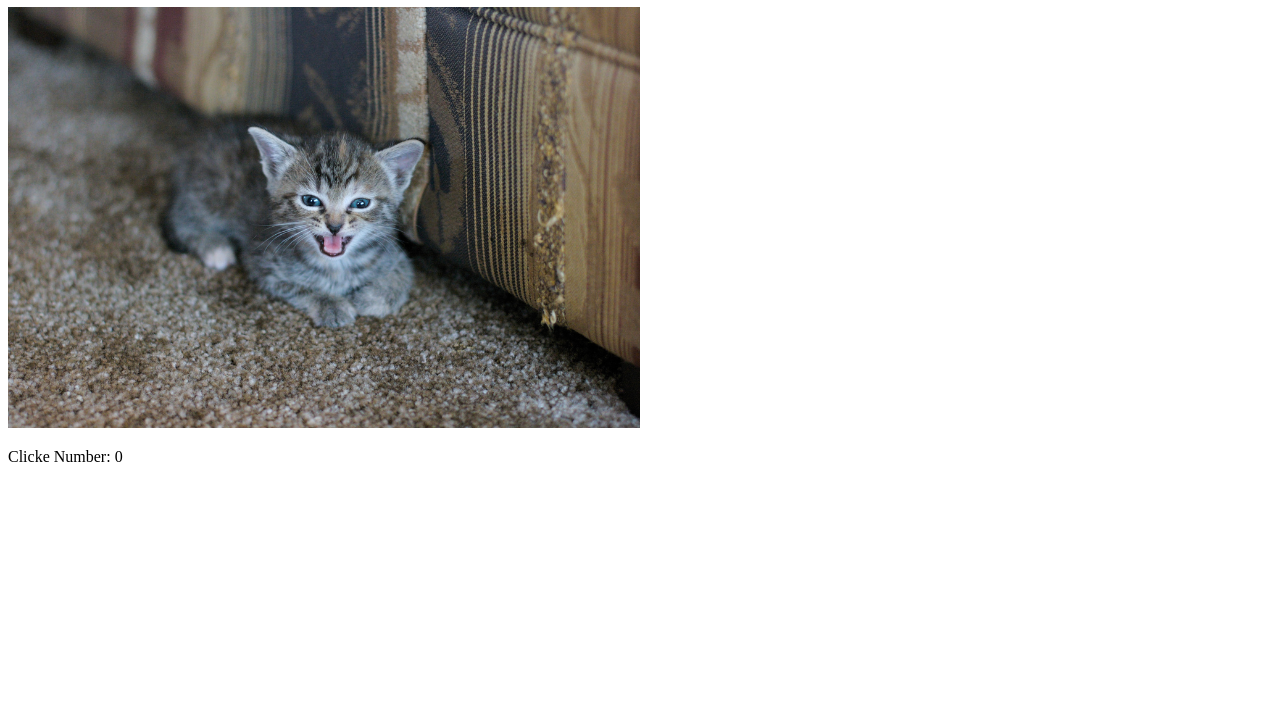
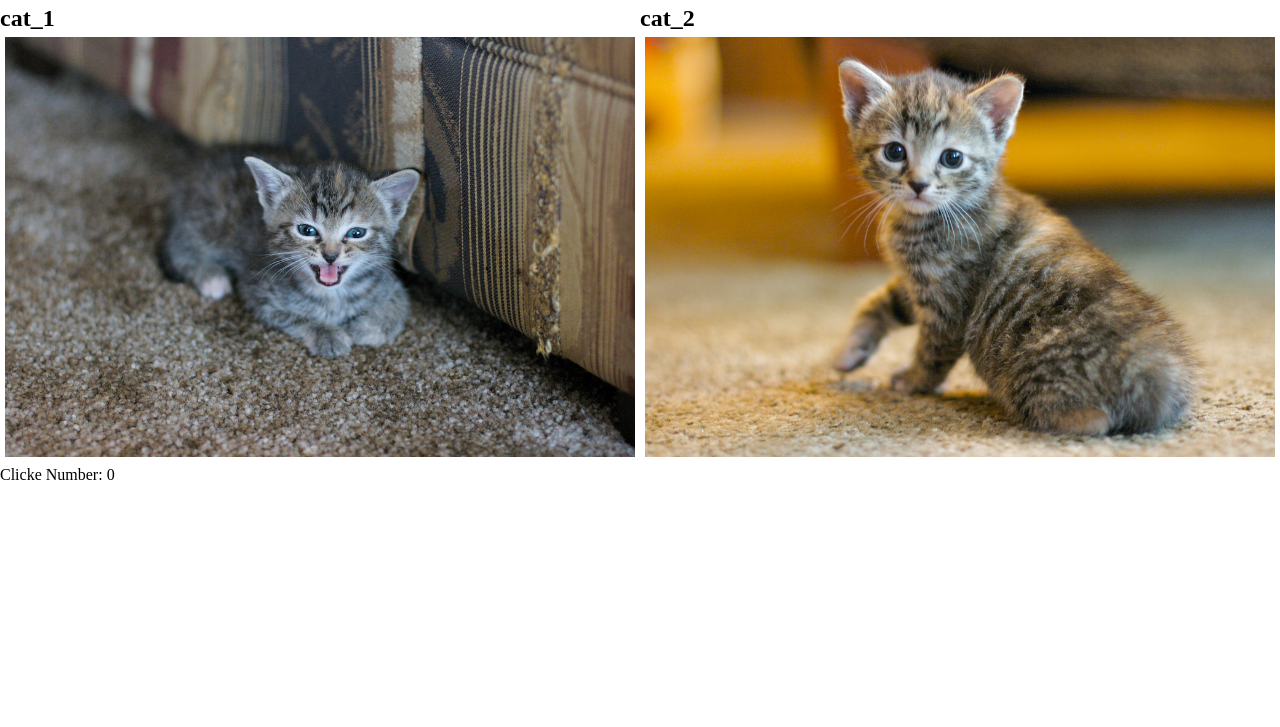
Before and after one commit to mengdage/cat-clicker, a plain HTML site: page index.html in a window 1280 px wide. Shown: the part 73-800 px from the top of the page. Drawn offline with Linux system fonts and the light colour scheme.

Commit message:
two cats

```diff
--- a/css/app.css
+++ b/css/app.css
@@ -1,3 +1,18 @@
+body {
+  margin: 0;
+}
+h1, h2 {
+  margin-bottom: 0;
+}
+* {
+  box-sizing: border-box;
+}
+.catContainer {
+  float: left;
+  width: 50%;
+  display: inline-block;
+}
 .catImg {
-  width: 50%;
+  width: 100%;
+  padding: 5px;
 }
--- a/index.html
+++ b/index.html
@@ -7,7 +7,14 @@
   </head>
   <body>
     <h1>Cat Clicker</h1>
-    <img class="catImg" src="images/cat.jpg" alt="cat">
+    <div class="catContainer">
+      <h2 class="catName"></h2>
+      <img class="catImg" src="images/cat_1.jpg" alt="cat">
+    </div>
+    <div class="catContainer">
+      <h2 class="catName"></h2>
+      <img class="catImg" src="images/cat_2.jpg" alt="cat">
+    </div>
     <p class="counter">Clicke Number: <span class="score">0</span></p>
 
     <script type="text/javascript" src="js/app.js"> </script>
--- a/js/app.js
+++ b/js/app.js
@@ -1,11 +1,19 @@
 (function(){
   'use strict';
-  var catImg = document.querySelector('.catImg');
+  var catContainers = document.querySelectorAll('.catContainer');
   var counterScore = document.querySelector('.score');
-  catImg.addEventListener('click', function(e) {
-    var score = parseInt(counterScore.textContent);
+  var catNames = ['cat_1', 'cat_2'];
+
+  var addCounter = function() {
+    var score = parseInt(counterScore.textContent)||0;
     score += 1;
     counterScore.textContent=score;
-  });
+  };
+  for(var i = 0; i < catContainers.length; i++) {
+    var cat = catContainers[i];
+    cat.querySelector('.catName').textContent = catNames[i];
+    // var catImg = cat.querySelector('.catImg');
+    cat.addEventListener('click', addCounter);
+  }
 
 })();
```
Also changed, not shown: images/cat_1.jpg (renamed from images/cat.jpg), images/cat_2.jpg (added).
